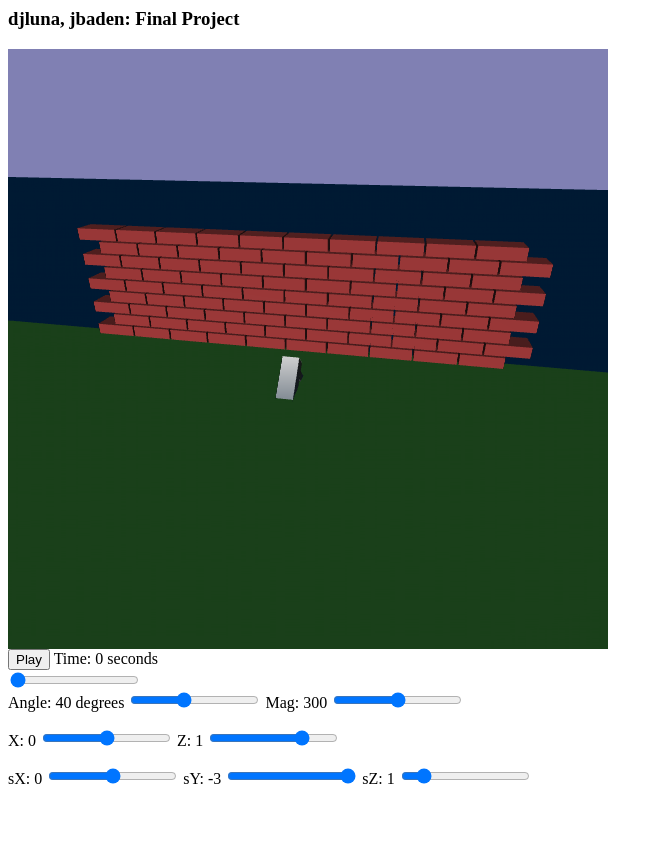
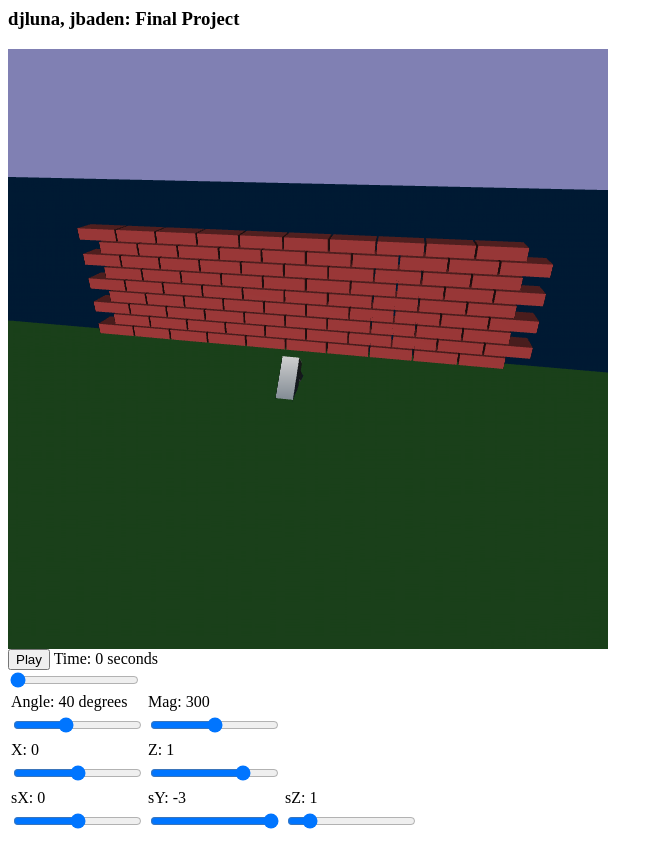
Before and after one commit to danieljluna/Brick-Wall-Demolition-Simulator, a plain HTML site: page index.html in a window 1280 px wide. Shown: the whole page, without its empty margins (0-663 px from the left). Before the commit the page ends 800 px from the top, so only its background shows below. Drawn offline with Linux system fonts and the light colour scheme.

Commit message:
Nice Sliders 2.0

```diff
--- a/index.html
+++ b/index.html
@@ -21,29 +21,40 @@
    <br>
    <button id="playButton">Play</button>   Time: <label id="timeLabel">0</label> seconds<br>
    <input id="timeSlider" type="range" min="0" max="6" step=".04" value="0"/><br>
-   Angle: <label id="angleLabel">40</label> degrees
-   <input id="angleSlider" type="range" min="10" max="85" step="1" value="40"/>
-   Mag: <label id="magLabel">300</label>
-   <input id="magSlider" type="range" min="100" max="500" step="25" value="300"/><br>
-   <p></p>
-   X: <label id="xLabel">0</label>
-   <input id="xSlider" type="range" min="-1.2" max="1.2" step=".1" value="0"/>
 
-   Z: <label id="zLabel">1</label>
-   <input id="zSlider" type="range" min="-.5" max="1.5" step=".1" value="1"/><br>
-   <p></p>
+   <table>
+      <tr>
+         <td> Angle: <label id="angleLabel">40</label> degrees </td>
+         <td> Mag: <label id="magLabel">300</label> </td>
+      </tr>
+      <tr>
+         <td> <input id="angleSlider" type="range" min="10" max="85" step="1" value="40"/> </td>
+         <td> <input id="magSlider" type="range" min="100" max="500" step="25" value="300"/> </td>
+      </tr>
+   </table>
+   <table>
+      <tr>
+         <td> X: <label id="xLabel">0</label> </td>
+         <td> Z: <label id="zLabel">1</label> </td>
+      </tr>
+      <tr>
+         <td> <input id="xSlider" type="range" min="-1.2" max="1.2" step=".1" value="0"/> </td>
+         <td> <input id="zSlider" type="range" min="-.5" max="1.5" step=".1" value="1"/> </td>
+      </tr>
+   </table>
 
-
-   <p></p>
-
-   sX: <label id="sXLabel">0</label>
-   <input id="sXSlider" type="range" min="-1.2" max="1.2" step=".1" value="0"/>
-
-   sY: <label id="sYLabel">-3</label>
-   <input id="sYSlider" type="range" min="-5" max="-3" step=".1" value="-3"/>
-
-   sZ: <label id="sZLabel">1</label>
-   <input id="sZSlider" type="range" min=".7" max="3" step=".1" value="1"/>
+   <table>
+      <tr>
+         <td> sX: <label id="sXLabel">0</label> </td>
+         <td> sY: <label id="sYLabel">-3</label> </td>
+         <td> sZ: <label id="sZLabel">1</label> </td>
+      </tr>
+      <tr>
+         <td> <input id="sXSlider" type="range" min="-1.2" max="1.2" step=".1" value="0"/> </td>
+         <td> <input id="sYSlider" type="range" min="-5" max="-3" step=".1" value="-3"/> </td>
+         <td> <input id="sZSlider" type="range" min=".7" max="3" step=".1" value="1"/> </td>
+      </tr>
+   </table>
 
 </body>
 
```
